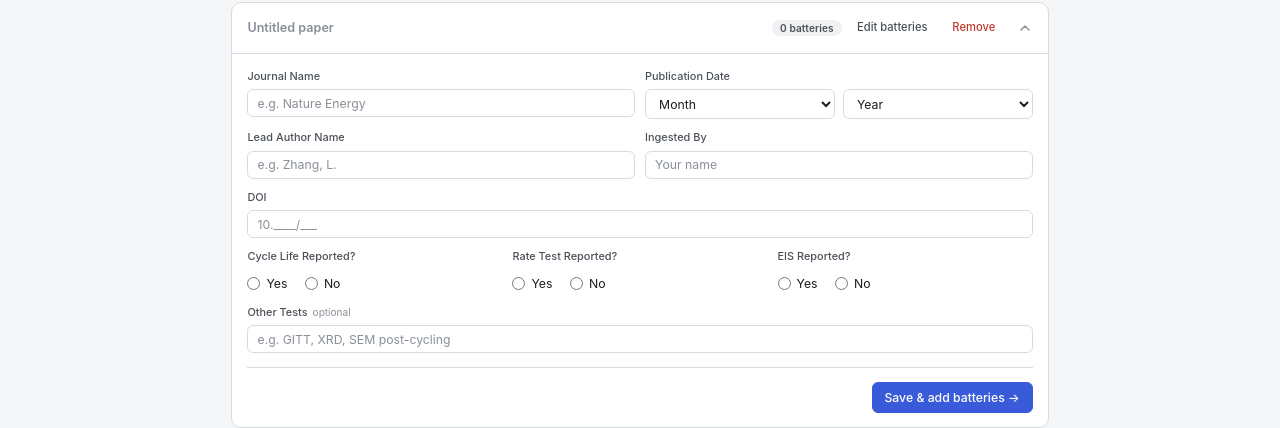
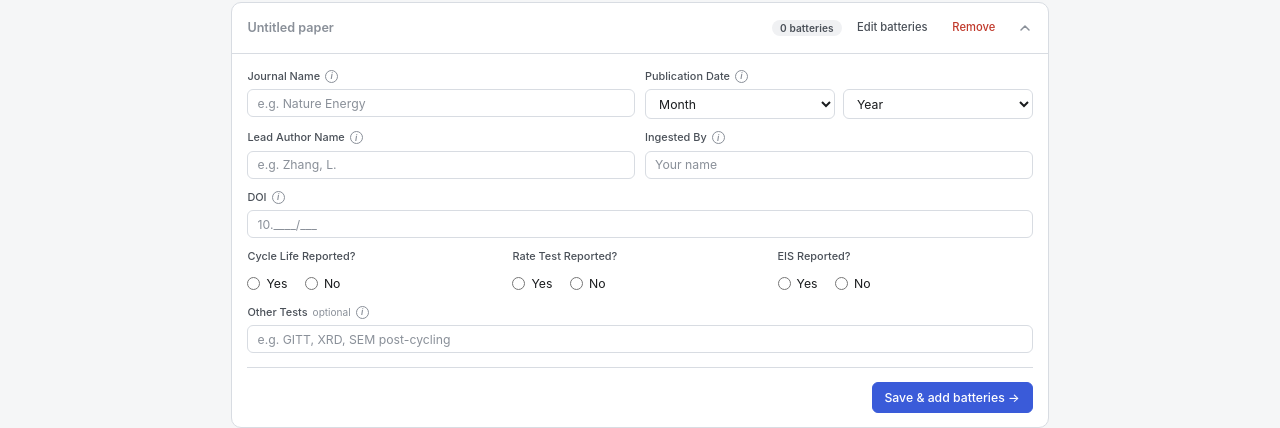
Before and after one commit to RohanT17/solid-state-battery-data-entry-ui, a React (Vite) app: page / in a window 1280 px wide. Both pictures are taken after a click on the button "+ Add paper". Shown: the part 152-580 px from the top of the page. Built offline with nearby package versions, Linux system fonts and the light colour scheme.

Commit message:
Added info boxes and NR to two fields in measurement.

```diff
--- a/src/components/UI.tsx
+++ b/src/components/UI.tsx
@@ -1,4 +1,6 @@
 import React from 'react'
+import { createPortal } from 'react-dom'
+import { getFieldInfo } from '@/utils/fieldInfo'
 
 // ── Button ────────────────────────────────────────────────────────────────────
 
@@ -77,11 +79,86 @@ interface FieldProps {
   label: string
   unit?: string
   optional?: boolean
+  info?: string
   children: React.ReactNode
   style?: React.CSSProperties
 }
 
-export function Field({ label, unit, optional, children, style }: FieldProps) {
+export function InfoTip({ text }: { text: string }) {
+  const [pos, setPos] = React.useState<{ x: number; y: number } | null>(null)
+  const ref = React.useRef<HTMLSpanElement>(null)
+
+  const show = () => {
+    const r = ref.current?.getBoundingClientRect()
+    if (r) setPos({ x: r.left + r.width / 2, y: r.top })
+  }
+  const hide = () => setPos(null)
+
+  return (
+    <>
+      <span
+        ref={ref}
+        tabIndex={0}
+        role="img"
+        aria-label={text}
+        onMouseEnter={show}
+        onMouseLeave={hide}
+        onFocus={show}
+        onBlur={hide}
+        style={{
+          display: 'inline-flex',
+          alignItems: 'center',
+          justifyContent: 'center',
+          alignSelf: 'center',
+          width: '13px',
+          height: '13px',
+          borderRadius: '50%',
+          border: '1px solid var(--text-3)',
+          color: 'var(--text-3)',
+          fontSize: '.62rem',
+          fontWeight: 600,
+          fontStyle: 'italic',
+          lineHeight: 1,
+          cursor: 'help',
+          userSelect: 'none',
+        }}
+      >
+        i
+      </span>
+      {pos &&
+        createPortal(
+          <div
+            role="tooltip"
+            style={{
+              position: 'fixed',
+              left: Math.min(Math.max(pos.x, 130), window.innerWidth - 130),
+              top: pos.y - 6,
+              transform: 'translate(-50%, -100%)',
+              width: 'max-content',
+              maxWidth: '240px',
+              padding: '6px 9px',
+              background: 'var(--surface)',
+              color: 'var(--text)',
+              border: '1px solid var(--border-2)',
+              borderRadius: 'var(--radius)',
+              boxShadow: '0 2px 8px rgba(0,0,0,.15)',
+              fontSize: '.75rem',
+              fontWeight: 400,
+              lineHeight: 1.4,
+              zIndex: 1000,
+              pointerEvents: 'none',
+            }}
+          >
+            {text}
+          </div>,
+          document.body,
+        )}
+    </>
+  )
+}
+
+export function Field({ label, unit, optional, info, children, style }: FieldProps) {
+  const infoText = info ?? getFieldInfo(label)
   return (
     <div style={{ display: 'flex', flexDirection: 'column', gap: '4px', ...style }}>
       <label
@@ -101,6 +178,7 @@ export function Field({ label, unit, optional, children, style }: FieldProps) {
             optional
           </span>
         )}
+        {infoText && <InfoTip text={infoText} />}
       </label>
       {children}
     </div>
--- a/src/utils/csv.ts
+++ b/src/utils/csv.ts
@@ -123,8 +123,8 @@ function flatten(paper: Paper, battery: Battery): Record<string, string> {
     assembly_comments:              assembly.comments,
 
     // ── Measurement — Conditions ──────────────────────────────────────────────
-    measurement_temperature_c:          measurement.temperatureC,
-    measurement_mechanical_condition_mpa: measurement.mechanicalConditionMpa,
+    measurement_temperature_c:          measurement.temperatureC.trim() || 'NR',
+    measurement_mechanical_condition_mpa: measurement.mechanicalConditionMpa.trim() || 'NR',
     measurement_conditions_comments:    measurement.conditionsComments,
 
     // ── Measurement — Cycle Life Constant ─────────────────────────────────────
--- /dev/null
+++ b/src/utils/fieldInfo.ts
@@ -0,0 +1,82 @@
+// Tooltip text shown by the "i" icon next to each field label.
+// Keys are lower-cased field labels; labels shared across tabs get wording that fits every context.
+const FIELD_INFO: Record<string, string> = {
+  // ── Paper ──
+  'journal name': 'Full name of the journal in which the paper was published.',
+  'publication date': 'Date the paper was published (online or in print).',
+  'lead author name': 'Name of the first / corresponding author of the paper.',
+  'ingested by': 'Name of the person entering this paper’s data into the database.',
+  'doi': 'Digital Object Identifier of the paper, e.g. 10.1000/xyz123.',
+  'other tests': 'Any other tests reported in the paper that are not covered by the options above.',
+
+  // ── Shared composition fields ──
+  'family': 'Broad chemical category of the component in this section.',
+  'type': 'Specific type within the selected family.',
+  'material': 'Specific material used for this component. Choose "Other" if it is not listed.',
+  'inorganic subcategory': 'Sub-class of the inorganic electrolyte (e.g. sulfide, oxide, halide).',
+  'inorganic material': 'Specific inorganic electrolyte material used.',
+  'organic subcategory': 'Sub-class of the organic / polymer electrolyte.',
+  'organic material': 'Specific organic / polymer electrolyte material used.',
+  'binder': 'Polymer binder used to hold the layer together. Choose "None" if no binder is used.',
+  'weight': 'Weight percent of this component in the layer composition.',
+  'composition': 'Weight percent of this component in the layer composition.',
+  'am composition': 'Weight percent of the active material in the layer.',
+  'cam composition': 'Weight percent of the cathode active material (CAM) in the cathode layer.',
+  'coating': 'Surface coating applied to the active material, if any.',
+
+  // ── Layer properties ──
+  'active material preparation with binder/se': 'How the active material was mixed or prepared with the binder / solid electrolyte.',
+  'heat treatment temp': 'Temperature of any heat treatment applied during preparation.',
+  'anode thickness': 'Thickness of the anode layer.',
+  'cathode thickness': 'Thickness of the cathode layer.',
+  'separator thickness': 'Thickness of the separator layer.',
+  'interlayer type': 'Type of interlayer placed between this layer and the adjacent layer, if any.',
+  'coating preparation method': 'Method used to apply the coating or interlayer (e.g. sputtering, spin coating).',
+  'interlayer thickness': 'Thickness of the interlayer.',
+  'areal active material loading': 'Mass of active material per unit electrode area.',
+  'cathode active material mass': 'Mass of cathode active material per unit electrode area.',
+  'layer area': 'Geometric area of the layer.',
+  'initial theoretical areal capacity': 'Theoretical areal capacity of the layer before cycling, based on active material loading.',
+  'anode preparation and layer properties comments': 'Any extra notes about anode preparation or layer properties.',
+  'cathode preparation and layer properties comments': 'Any extra notes about cathode preparation or layer properties.',
+
+  // ── Separator ──
+  'preparation method': 'Method used to fabricate the separator (e.g. cold pressing, tape casting).',
+  'press pressure': 'Pressure applied when pressing the separator.',
+  'polish treatment': 'Polishing treatment applied to the separator surface, if any.',
+  'finest polish grit': 'Grit size of the finest polishing step.',
+  'sintering temp': 'Temperature at which the separator was sintered.',
+  'sintering time': 'Duration of the sintering step.',
+  'separator area': 'Geometric area of the separator.',
+  'conductivity at 25°c': 'Ionic conductivity of the separator measured at 25 °C.',
+  'surface roughness': 'Reported surface roughness of the separator.',
+  'density': 'Density of the separator.',
+
+  // ── Assembly ──
+  'type of cell casing': 'Cell format / casing used for testing (e.g. coin cell, pouch cell, pressure cell).',
+  'applied pressure during assembly': 'Pressure applied to the stack while assembling the cell.',
+
+  // ── Measurement ──
+  'temperature': 'Temperature at which the cell was tested. Exports as "NR" if left blank.',
+  'mechanical condition': 'Stack / external pressure applied during testing. Exports as "NR" if left blank.',
+  'charge voltage cut-off': 'Upper voltage limit at which charging stops.',
+  'discharge voltage cut-off': 'Lower voltage limit at which discharging stops.',
+  'charging current density': 'Current density applied during charging.',
+  'discharging current density': 'Current density applied during discharging.',
+  'current density (constant)': 'Constant current density used for cycling.',
+  'areal capacity': 'Areal capacity per cycle during cycling.',
+  'cycle life': 'Number of cycles completed before the cycle-life criterion was reached.',
+  'cycle life criteria': 'Criterion used to define end of life (e.g. capacity falls to 80% of initial).',
+  'total discharge areal capacity passed': 'Cumulative discharge areal capacity passed over all cycles.',
+  'total areal capacity passed': 'Cumulative areal capacity passed over all cycles.',
+  'no. cycles at discharging current density': 'Number of cycles run at this discharging current density.',
+  'discharge capacity': 'Discharge capacity measured at this rate.',
+  'capacity retention': 'Discharge capacity at this rate relative to the reference capacity, as a percentage.',
+
+  // ── Comments ──
+  'comments': 'Any extra notes about this section that do not fit the other fields.',
+}
+
+export function getFieldInfo(label: string): string | undefined {
+  return FIELD_INFO[label.trim().toLowerCase()]
+}
```
